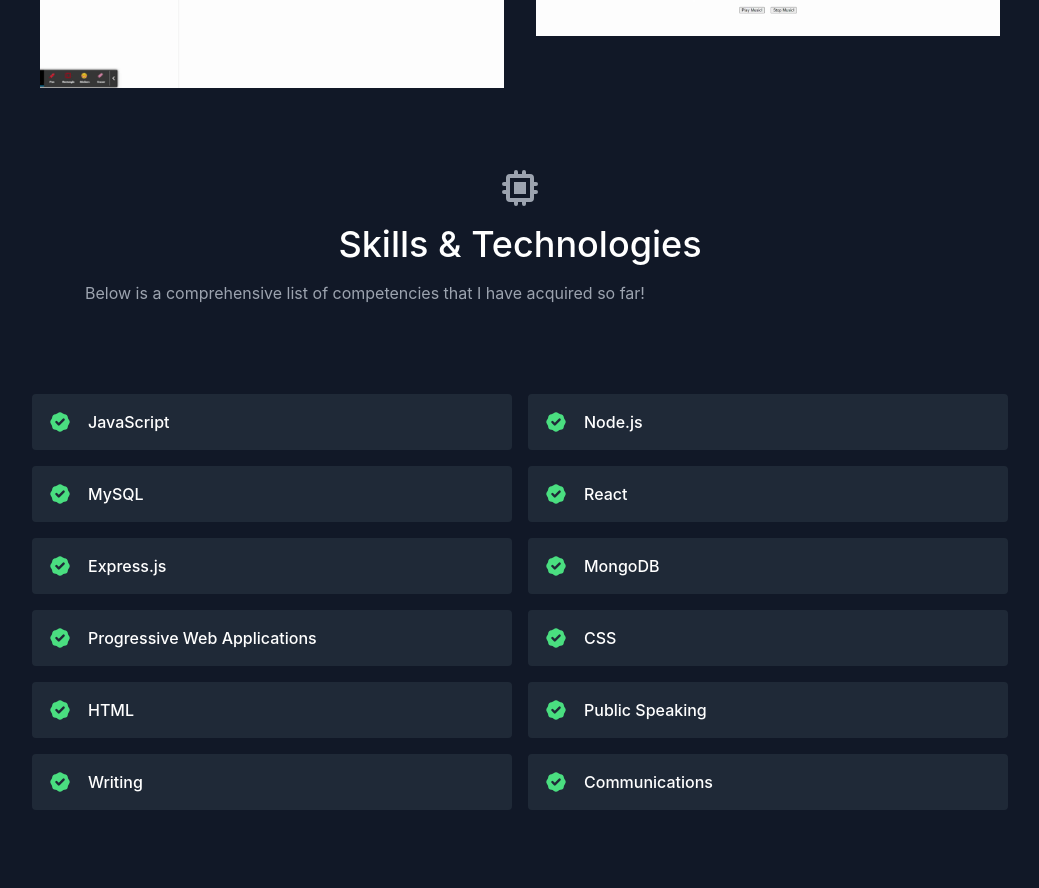
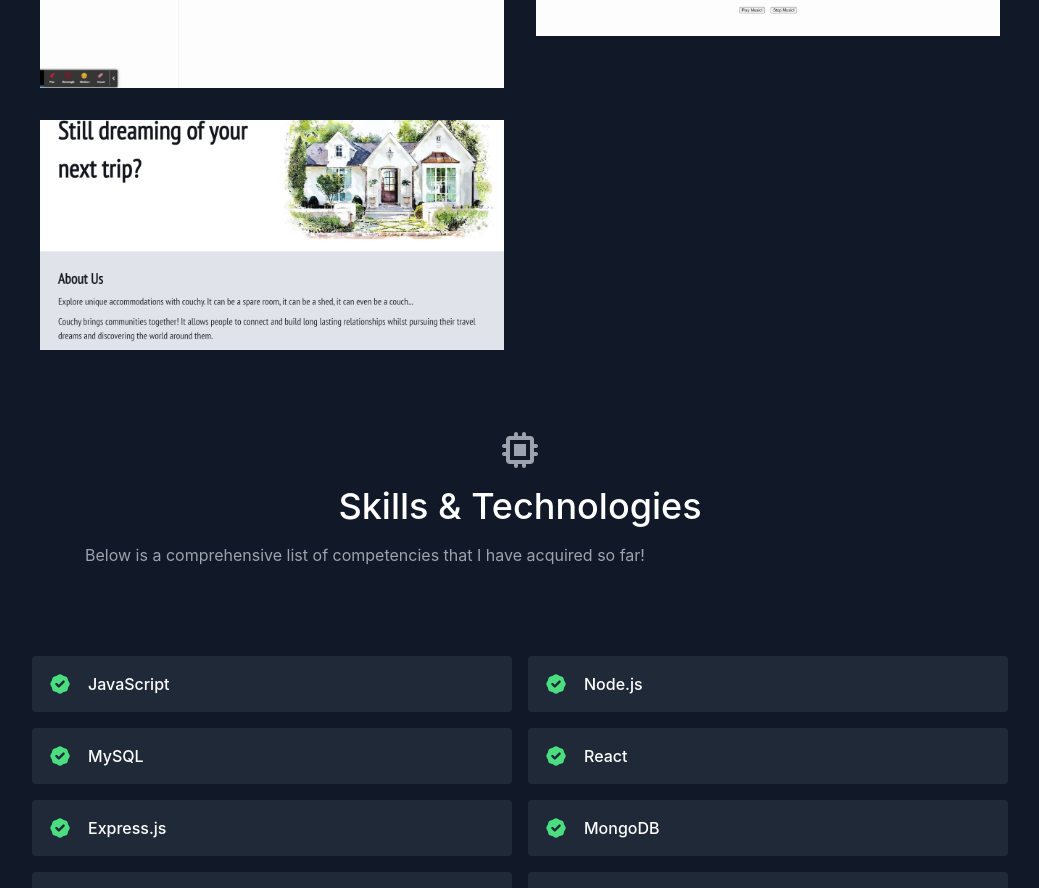
Before and after one commit to DanielCurrier/dan-currier-react-portfolio, a React (Create React App) app: page / in a window 1280 px wide. Shown: the part 1470-2358 px from the top of the page, without its empty margins (120-1159 px from the left). Built offline with nearby package versions, Linux system fonts and the light colour scheme.

Commit message:
new project added!

```diff
--- a/src/data.js
+++ b/src/data.js
@@ -27,6 +27,13 @@ export const projects = [
         image: require("./images/snake-game.gif"),
         link: "https://lorddanklin.github.io/snake-game/",
     },
+    {
+        title: "Couchy",
+        subtitle: "Final Bootcamp Project",
+        description: "A travel accomaodation website that provides listings from the unlikliest of places. Where's my couch?",
+        image: require("./images/couchy.png"),
+        link: "https://the-real-couchy.herokuapp.com/",
+    }
 ]
 
 export const skills = ["JavaScript", "Node.js", "MySQL", "React", "Express.js", "MongoDB", "Progressive Web Applications", "CSS", "HTML", "Public Speaking", "Writing", "Communications"];
```
Also changed, not shown: src/images/couchy.png (added).
